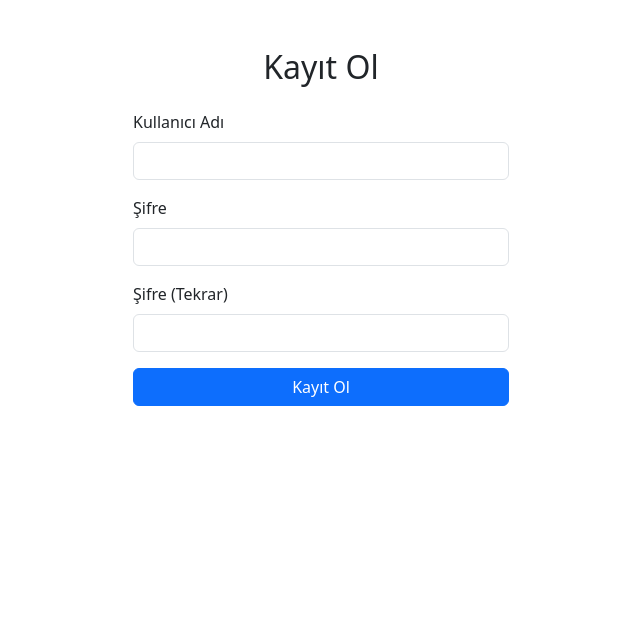
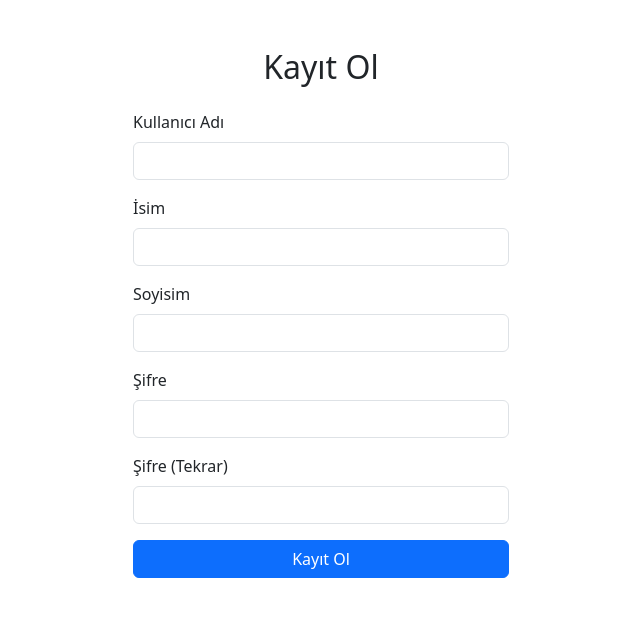
Before and after one commit to hakanicellioglu/finance-tracker, a PHP site: page /register.php in a window 1280 px wide. Shown: the top 617 px of the page, without its empty margins (319-959 px from the left). Run offline with PHP 8.4, Linux system fonts and the light colour scheme.

Commit message:
Add first and last name fields to registration

```diff
--- a/register.php
+++ b/register.php
@@ -7,11 +7,13 @@ if (session_status() === PHP_SESSION_NONE) {
 $error = '';
 
 if ($_SERVER['REQUEST_METHOD'] === 'POST') {
-    $username = trim($_POST['username'] ?? '');
-    $password = $_POST['password'] ?? '';
-    $confirm  = $_POST['confirm'] ?? '';
+    $username   = trim($_POST['username'] ?? '');
+    $firstName  = trim($_POST['first_name'] ?? '');
+    $lastName   = trim($_POST['last_name'] ?? '');
+    $password   = $_POST['password'] ?? '';
+    $confirm    = $_POST['confirm'] ?? '';
 
-    if ($username !== '' && $password !== '' && $confirm !== '') {
+    if ($username !== '' && $firstName !== '' && $lastName !== '' && $password !== '' && $confirm !== '') {
         if ($password === $confirm) {
             $stmt = $conn->prepare('SELECT id FROM users WHERE username = ?');
             $stmt->bind_param('s', $username);
@@ -21,8 +23,8 @@ if ($_SERVER['REQUEST_METHOD'] === 'POST') {
                 $error = 'Bu kullanıcı adı zaten alınmış.';
             } else {
                 $hash = password_hash($password, PASSWORD_DEFAULT);
-                $insert = $conn->prepare('INSERT INTO users (username, password) VALUES (?, ?)');
-                $insert->bind_param('ss', $username, $hash);
+                $insert = $conn->prepare('INSERT INTO users (username, password, first_name, last_name) VALUES (?, ?, ?, ?)');
+                $insert->bind_param('ssss', $username, $hash, $firstName, $lastName);
                 if ($insert->execute()) {
                     $_SESSION['user_id'] = $insert->insert_id;
                     $_SESSION['user_name'] = $username;
@@ -61,6 +63,14 @@ if ($_SERVER['REQUEST_METHOD'] === 'POST') {
             <input type="text" class="form-control" id="username" name="username" required>
         </div>
         <div class="mb-3">
+            <label for="first_name" class="form-label">İsim</label>
+            <input type="text" class="form-control" id="first_name" name="first_name" required>
+        </div>
+        <div class="mb-3">
+            <label for="last_name" class="form-label">Soyisim</label>
+            <input type="text" class="form-control" id="last_name" name="last_name" required>
+        </div>
+        <div class="mb-3">
             <label for="password" class="form-label">Şifre</label>
             <input type="password" class="form-control" id="password" name="password" required>
         </div>
```
